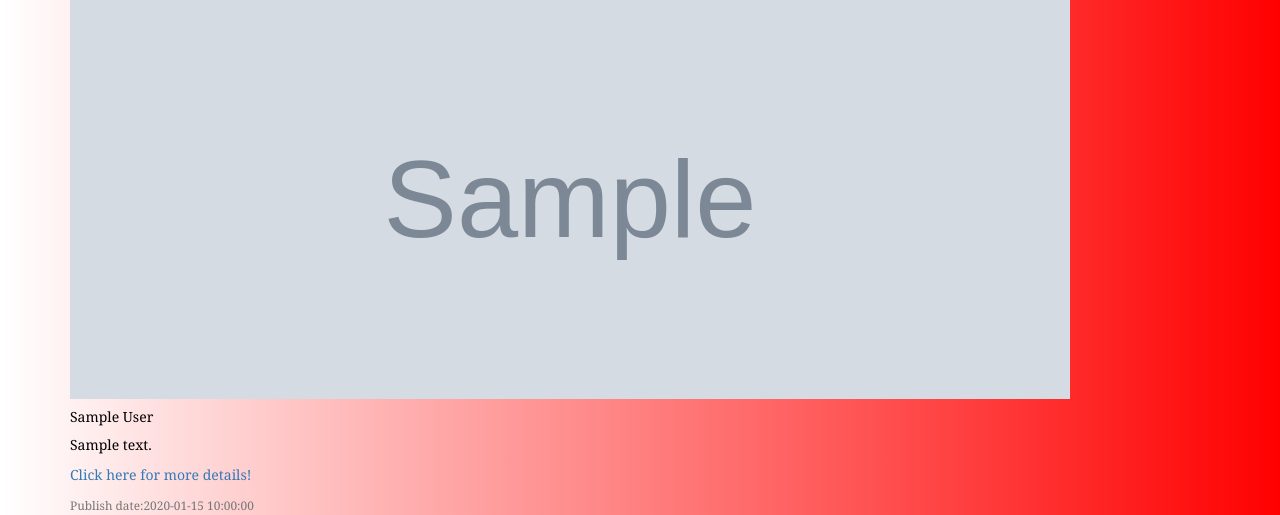
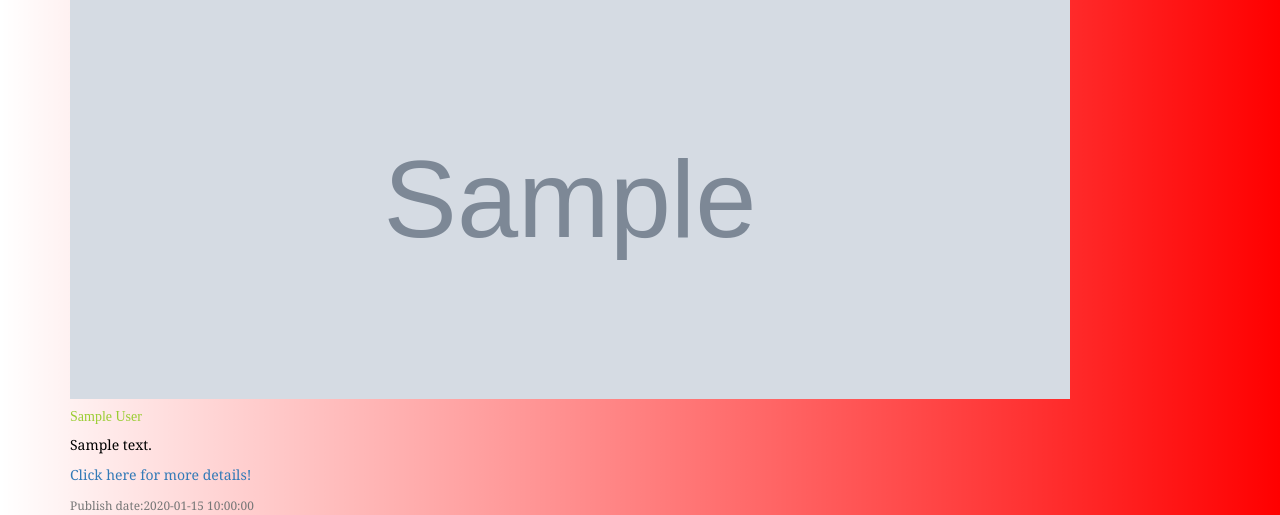
Before and after one commit to EsauKip/News_Api, a Flask app: template app/templates/index.html in a window 1280 px wide. Shown: the part 302-817 px from the top of the page. Run offline with Flask 2, Linux system fonts and the light colour scheme; the template is opened without the code that fills it: most values are stand-ins (such as "Sample title", 1, 10 or a date in 2020); grey boxes marked "Sample" are stand-in pictures; some libraries are stand-ins or nearby versions.

Commit message:
add font color

```diff
--- a/app/static/CSS/index.css
+++ b/app/static/CSS/index.css
@@ -26,3 +26,4 @@
 
   body {font-family: georgia; color:black}
   h1 {font-family:lobster; color: rgb(160, 190, 22)}
+  h5{font-family:lobster; color: yellowgreen}
```
